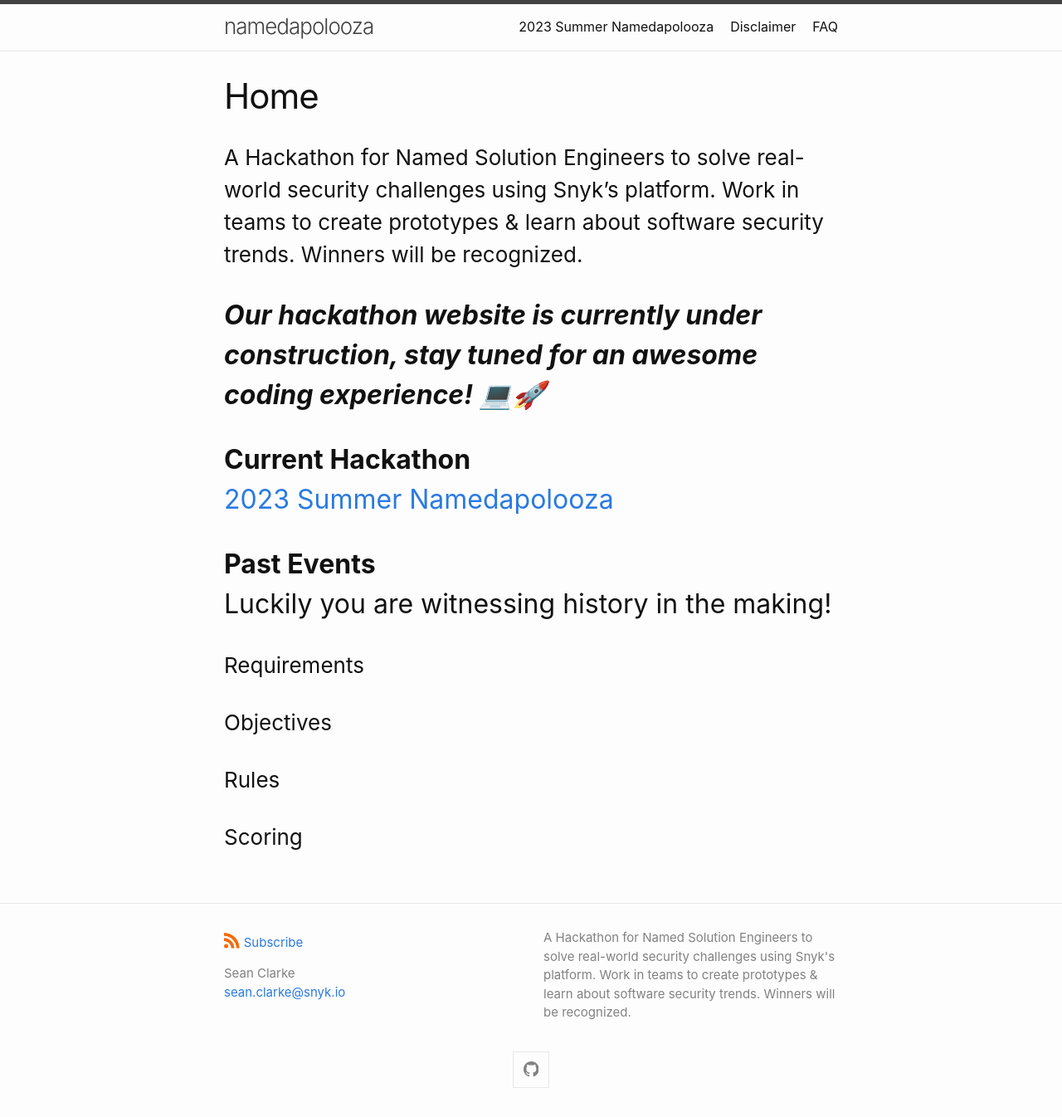
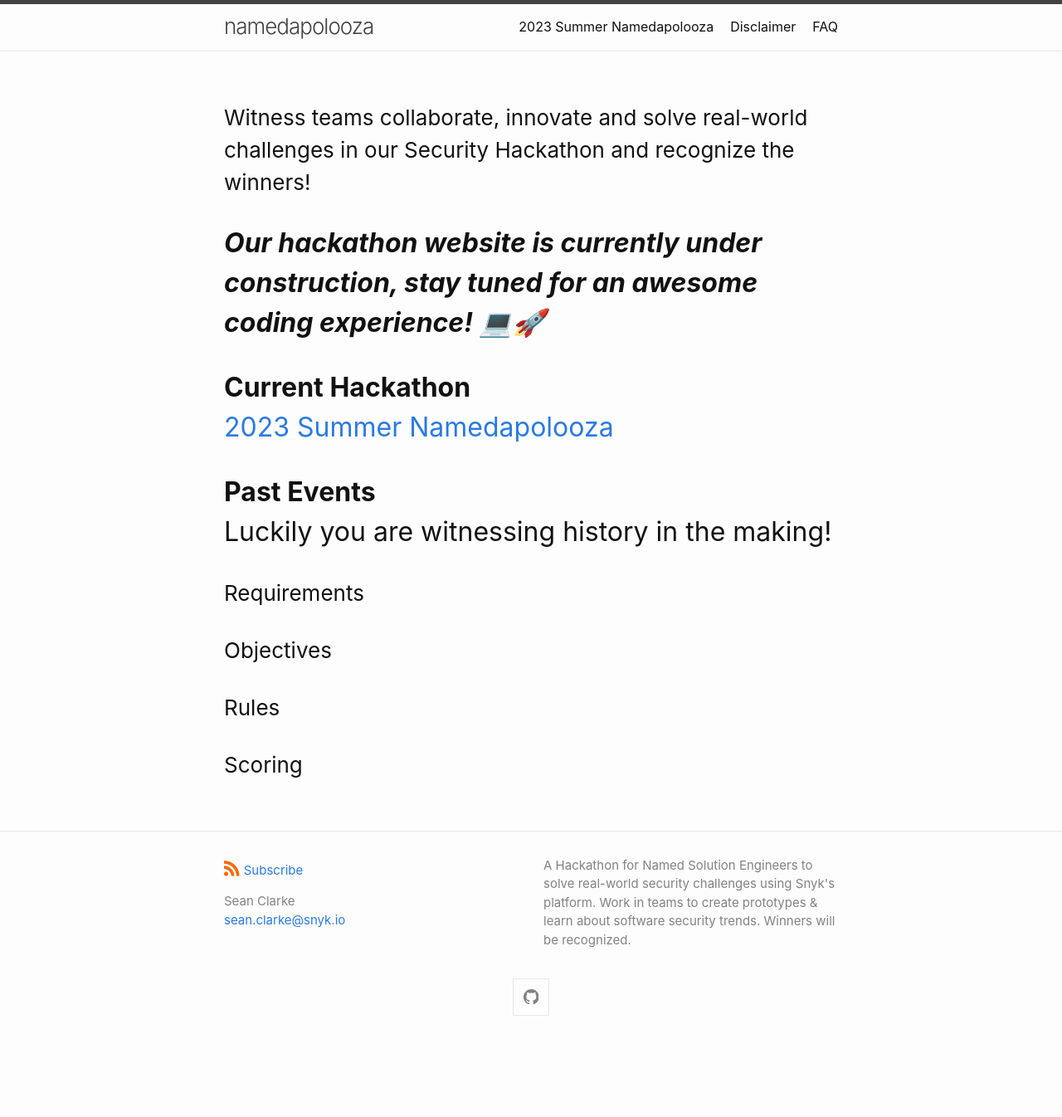
Before and after one commit to Seanland/namedapolooza, a Jekyll site: the page built from index.markdown, in a window 1280 px wide. Shown: the whole page at 83% size. Built offline with Jekyll 4.4.1, drawn with Linux system fonts in a browser that asks for light colours; after the commit the page ends 1259 px from its top, so only the background shows below that.

Commit message:
modified page to exclude the home page title

```diff
--- a/_layouts/page.html
+++ b/_layouts/page.html
@@ -3,9 +3,11 @@ layout: base
 ---
 <article class="post">
 
+  {%- if page.title != "Home" -%}
   <header class="post-header">
     <h1 class="post-title">{{ page.title | escape }}</h1>
   </header>
+  {%- endif -%}
 
   <div class="post-content">
     {{ content }}
--- a/index.markdown
+++ b/index.markdown
@@ -6,7 +6,7 @@ title: Home
 
 layout: page
 ---
-### A Hackathon for Named Solution Engineers to solve real-world security challenges using Snyk's platform. Work in teams to create prototypes & learn about software security trends. Winners will be recognized.
+### Witness teams collaborate, innovate and solve real-world challenges in our Security Hackathon and recognize the winners!
 
 ## __*Our hackathon website is currently under construction, stay tuned for an awesome coding experience! 💻🚀*__
 
```
